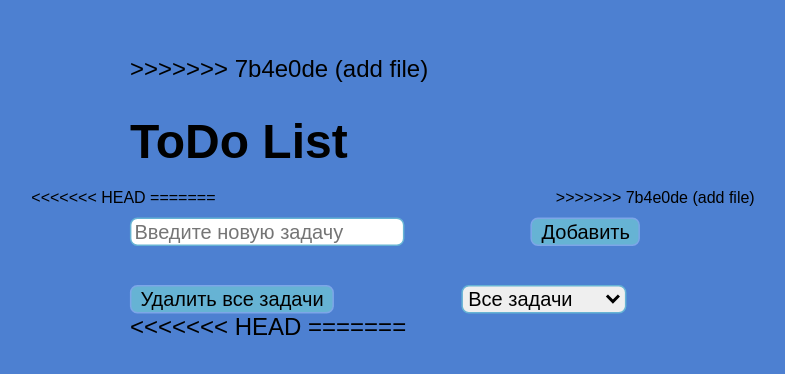
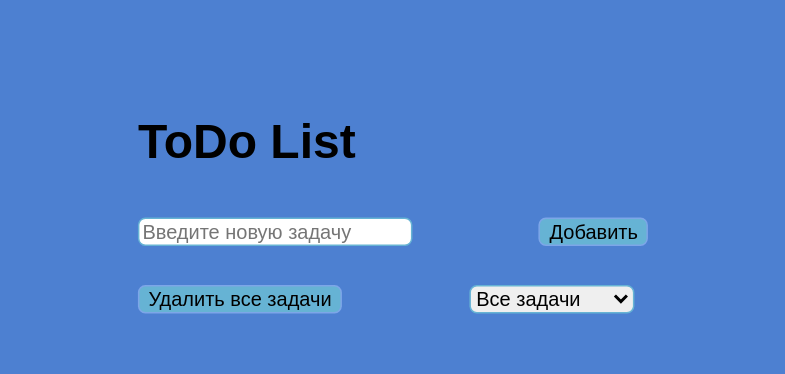
Before and after one commit to OlegRaykov/to-do-list, a plain HTML site: page index.html in a window 1280 px wide. Shown: the part 202-576 px from the top of the page, without its empty margins (247-1032 px from the left). Drawn offline with Linux system fonts and the light colour scheme.

Commit message:
add file

```diff
--- a/index.html
+++ b/index.html
@@ -7,10 +7,7 @@
   <link rel="stylesheet" href="styles.css">
 </head>
 <body>
-<<<<<<< HEAD
-=======
 <div id="box">
->>>>>>> 7b4e0de (add file)
   <h1>ToDo List</h1>
   <input type="text" id="taskInput" placeholder="Введите новую задачу">
   <button onclick="addTask()">Добавить</button>
@@ -23,11 +20,8 @@
       <option value="incomplete">В процессе</option>
     </select>
   </div>
-<<<<<<< HEAD
-=======
+
   </div>
->>>>>>> 7b4e0de (add file)
-
   <script src="main.js"></script>
 </body>
 </html>
```
